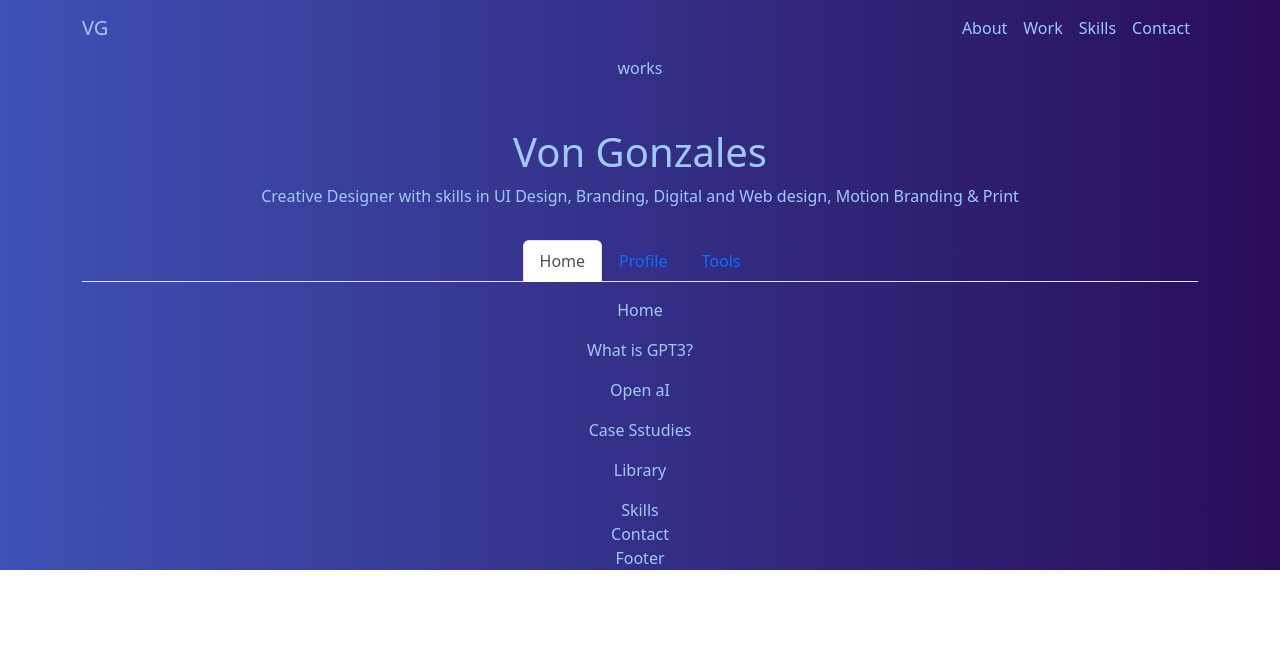
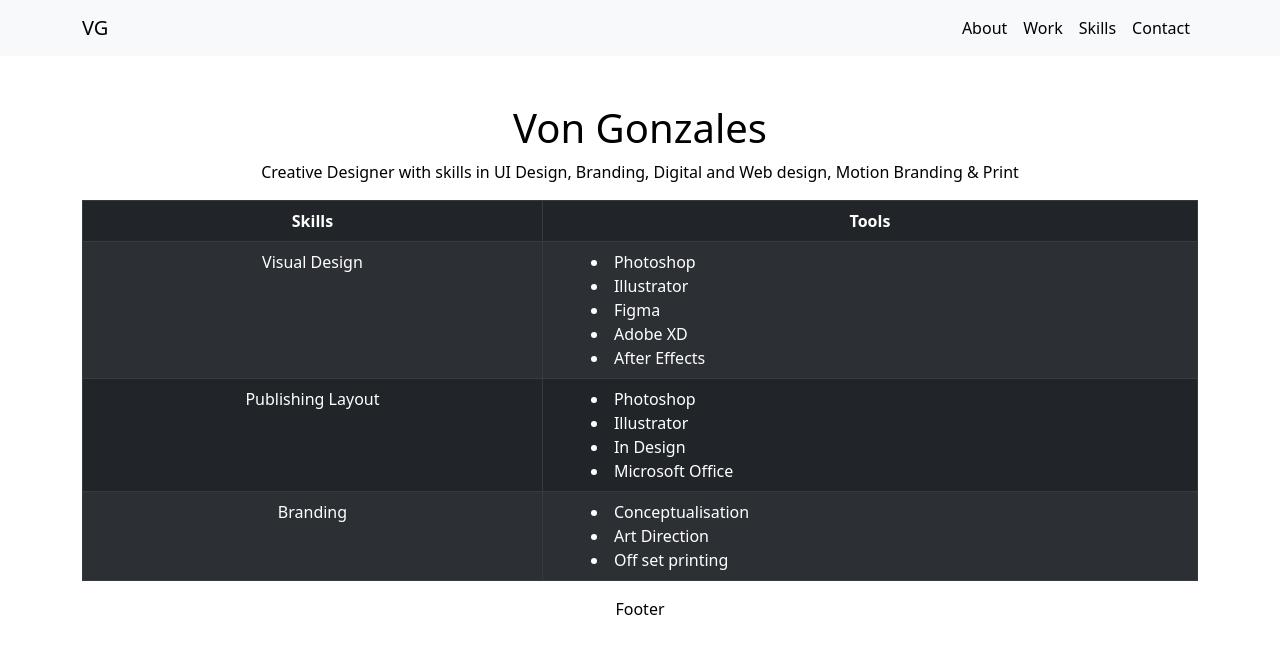
Before and after one commit to francesjgonzales/von-portfolio, a React (Create React App) app: page /skills in a window 1280 px wide. Shown: the top 654 px of the page. Built offline with nearby package versions, Linux system fonts and the light colour scheme.

Commit message:
added react router

```diff
--- a/package.json
+++ b/package.json
@@ -10,6 +10,7 @@
     "react": "^18.2.0",
     "react-bootstrap": "^2.7.0",
     "react-dom": "^18.2.0",
+    "react-router-dom": "^6.6.1",
     "react-scripts": "5.0.1",
     "web-vitals": "^2.1.4"
   },
--- a/src/App.css
+++ b/src/App.css
@@ -10,8 +10,9 @@
 }
 
 body {
+  color: var(--color-text)!important;
   background: var(--color-bg);
-  color: var(--color-text)!important;
+
 }
 
 a {
--- a/src/App.js
+++ b/src/App.js
@@ -1,20 +1,44 @@
 import React from 'react';
-import { Works, Contact, Footer, Header, Skills } from './containers';
-import { Navbar, About } from './components';
+import { Works, Skills, Contact, Footer, Header } from './containers';
+import { About } from './components';
 import './App.css';
 import 'bootstrap/dist/css/bootstrap.min.css';
-
+import { Route, Routes, Link } from "react-router-dom";
+import { Container, Nav, Navbar } from 'react-bootstrap';
 
 const App = () => {
   return (
-    <div className='App gradient__bg'>
-      <Navbar />
-      <Works />
+    <div className='App'>
+      <>
+      <Navbar collapseOnSelect expand="lg" bg="light">
+      <Container>
+        <Navbar.Brand href="/home">VG</Navbar.Brand>
+        <Navbar.Toggle aria-controls="responsive-navbar-nav" />
+        <Navbar.Collapse className=" justify-content-end" id="responsive-navbar-nav">
+          <Nav>
+            <Nav.Link as={Link} to="/about">About</Nav.Link>
+            <Nav.Link  as={Link} to="/works">Work</Nav.Link>
+            <Nav.Link  as={Link} to="/skills">Skills</Nav.Link>
+            <Nav.Link  as={Link} to="/contact">Contact</Nav.Link>
+            {/* <Nav.Link eventKey={2} href="#memes">
+              Dank memes
+            </Nav.Link> */}
+          </Nav>
+        </Navbar.Collapse>
+      </Container>
+    </Navbar>
       <Header />
-      <About />
-      <Skills />
-      <Contact />
+      <Routes>
+        {/* <Route path="/header" element={ <Header /> }/> */}
+        <Route path="/about" element={ <About /> }/>
+        <Route path="/works" element={ <Works /> }/>
+        <Route path="/skills" element={ <Skills /> }/>
+        <Route path="/contact" element={ <Contact /> }/>
+      </Routes>
+      {/* <Skills /> */}
+
       <Footer />
+    </>
     </div>
 
   )
--- a/src/components/about/About.jsx
+++ b/src/components/about/About.jsx
@@ -2,46 +2,103 @@ import React from 'react'
 import { Container } from 'react-bootstrap';
 import Tab from 'react-bootstrap/Tab';
 import Tabs from 'react-bootstrap/Tabs';
+import Table from 'react-bootstrap/Table';
+
 
 const Experience = () => (
-    <>
-      <p><a href="#home">Home</a></p>
-      <p><a href="#wgpt3">What is GPT3?</a></p>
-      <p><a href="#possibility">Open aI</a></p>
-      <p><a href="#features">Case Sstudies</a></p>
-      <p><a href="#blog">Library</a></p>
-    </>
+  <Table striped bordered hover variant="light">
+  <thead>
+    <tr>
+      <th>Job Position</th>
+      <th>Company</th>
+      <th>Date</th>
+    </tr>
+  </thead>
+  <tbody>
+    <tr>
+      <td>Visual Designer</td>
+      <td>Adaptsmedia  |  Singapore</td>
+      <td>2022 - Present</td>
+    </tr>
+    <tr>
+      <td>Senior Creative Designer - <em>Head of Creative Studio</em></td>
+      <td>Xpress Print Pte Ltd  |  Singapore</td>
+      <td>2006 - 2022</td>
+    </tr>
+    <tr>
+      <td>DTP Artist / Jr. Graphic Designer</td>
+      <td>Xpress Media  |  Philippines</td>
+      <td>2004 - 2006</td>
+    </tr>
+    <tr>
+      <td>Trainee - DTP Artist</td>
+      <td>Xpress Media  |  Philippines</td>
+      <td>2005 - 2006</td>
+    </tr>
+    <tr>
+      <td>Layout Artist</td>
+      <td>J & R Printing Co. Inc  |  Philippines</td>
+      <td>2003 - 2004</td>
+    </tr>
+  </tbody>
+</Table>
 )
 
 const Skills = () => (
-    <>
-      <p>skills</p>
-    </>
-  )
-
-const Tools= () => (
-    <>
-      <p>Tools used</p>
-    </>
-  )
+  <Table striped bordered hover variant="light">
+    <thead>
+      <tr>
+        <th>Skills</th>
+        <th>Tools</th>
+      </tr>
+    </thead>
+    <tbody>
+      <tr>
+        <td>Visual Design</td>
+        <td className='text-start ps-5'>
+          <li>Photoshop</li>
+          <li>Illustrator</li>
+          <li>Figma</li>
+          <li>Adobe XD</li>
+          <li>After Effects</li>
+        </td>
+      </tr>
+      <tr>
+        <td>Publishing Layout</td>
+        <td className='text-start ps-5'>
+          <li>Photoshop</li>
+          <li>Illustrator</li>
+          <li>In Design</li>
+          <li>Microsoft Office</li>
+        </td>
+      </tr>
+      <tr>
+      <td>Branding</td>
+        <td className='text-start ps-5'>
+          <li>Conceptualisation</li>
+          <li>Art Direction</li>
+          <li>Off set printing</li>
+        </td>
+      </tr>
+    </tbody>
+  </Table>
+);
 
 const About = () => {
   /* const [key, setKey] = useState('home'); */
   return (
     <Container className='mt-3'>
       <Tabs
-                defaultActiveKey="home"
+        defaultActiveKey="Experience"
         id="controlled-tab-example"
         className="mb-3 justify-content-center"
       >
-                <Tab eventKey="home" title="Home">
+        <Tab eventKey="Experience" title="Experience">
+
           <Experience />
         </Tab>
-                <Tab eventKey="profile" title="Profile">
+        <Tab eventKey="skills" title="Skills">
           <Skills />
-                </Tab>
-                <Tab eventKey="tools" title="Tools">
-                    <Tools />
         </Tab>
       </Tabs>
     </Container>
--- a/src/components/index.js
+++ b/src/components/index.js
@@ -1,3 +1,3 @@
 export { default as Form } from './form/Form';
-export { default as Navbar } from './navbar/Navbar';
+/* export { default as Navbar } from './navbar/Navbar'; */
 export { default as About } from './about/About';
--- a/src/components/navbar/Navbar.jsx
+++ /dev/null
@@ -1,43 +0,0 @@
-import Container from 'react-bootstrap/Container';
-import Nav from 'react-bootstrap/Nav';
-import Navbar from 'react-bootstrap/Navbar';
-/* import NavDropdown from 'react-bootstrap/NavDropdown'; */
-
-const CollapsibleNavbar = () => {
-  return (
-    <Navbar collapseOnSelect expand="lg">
-      <Container>
-        <Navbar.Brand href="#home">VG</Navbar.Brand>
-        <Navbar.Toggle aria-controls="responsive-navbar-nav" />
-        <Navbar.Collapse className="justify-content-end" id="responsive-navbar-nav">
-          {/* <Nav className="me-auto">
-            <Nav.Link href="#features">Features</Nav.Link>
-            <Nav.Link href="#pricing">Pricing</Nav.Link>
-            <NavDropdown title="Dropdown" id="collasible-nav-dropdown">
-              <NavDropdown.Item href="#action/3.1">Action</NavDropdown.Item>
-              <NavDropdown.Item href="#action/3.2">
-                Another action
-              </NavDropdown.Item>
-              <NavDropdown.Item href="#action/3.3">Something</NavDropdown.Item>
-              <NavDropdown.Divider />
-              <NavDropdown.Item href="#action/3.4">
-                Separated link
-              </NavDropdown.Item>
-            </NavDropdown>
-          </Nav> */}
-          <Nav>
-            <Nav.Link href="#header">About</Nav.Link>
-            <Nav.Link href="#deets">Work</Nav.Link>
-            <Nav.Link href="#deets">Skills</Nav.Link>
-            <Nav.Link href="#deets">Contact</Nav.Link>
-            {/* <Nav.Link eventKey={2} href="#memes">
-              Dank memes
-            </Nav.Link> */}
-          </Nav>
-        </Navbar.Collapse>
-      </Container>
-    </Navbar>
-  );
-}
-
-export default CollapsibleNavbar;
--- a/src/containers/skills/Skills.jsx
+++ b/src/containers/skills/Skills.jsx
@@ -1,8 +1,49 @@
-import React from 'react'
+import React from 'react';
+import Table from 'react-bootstrap/Table';
+
 
 const Skills = () => {
   return (
-    <div>Skills</div>
+    <div className='container'>
+      <Table striped bordered hover variant="dark">
+        <thead>
+          <tr>
+            <th>Skills</th>
+            <th>Tools</th>
+          </tr>
+        </thead>
+        <tbody>
+          <tr>
+            <td>Visual Design</td>
+            <td className='text-start ps-5'>
+              <li>Photoshop</li>
+              <li>Illustrator</li>
+              <li>Figma</li>
+              <li>Adobe XD</li>
+              <li>After Effects</li>
+            </td>
+          </tr>
+          <tr>
+            <td>Publishing Layout</td>
+            <td className='text-start ps-5'>
+              <li>Photoshop</li>
+              <li>Illustrator</li>
+              <li>In Design</li>
+              <li>Microsoft Office</li>
+            </td>
+          </tr>
+          <tr>
+            <td>Branding</td>
+            <td className='text-start ps-5'>
+              <li>Conceptualisation</li>
+              <li>Art Direction</li>
+              <li>Off set printing</li>
+            </td>
+          </tr>
+        </tbody>
+      </Table>
+    </div>
+
   )
 }
 
--- a/src/containers/works/Works.jsx
+++ b/src/containers/works/Works.jsx
@@ -1,9 +1,24 @@
 import React from 'react';
 import './works.css';
+import Button from 'react-bootstrap/Button';
+import Card from 'react-bootstrap/Card';
+
 
 const Works = () => {
   return (
-    <div>works</div>
+    <div className='container'>
+      <Card style={{ width: '18rem' }}>
+      <Card.Img variant="top" src="holder.js/100px180" />
+      <Card.Body>
+        <Card.Title>Card Title</Card.Title>
+        <Card.Text>
+          Some quick example text to build on the card title and make up the
+          bulk of the card's content.
+        </Card.Text>
+        <Button variant="primary">Go somewhere</Button>
+      </Card.Body>
+    </Card>
+    </div>
   );
 }
 
--- a/src/index.css
+++ b/src/index.css
@@ -6,10 +6,10 @@
   --gradient-text: linear-gradient(89.97deg, #AE67FA 1.84%, #F49867 102.67%);
   --gradient-bar: linear-gradient(103.22deg, #AE67FA -13.86%, #F49867 99.55%);
 
-  --color-bg: #040C18;
+  --color-bg: #e9edf4;
   --color-footer : #031B34;
-  --color-text: #9ecaff;
-  --color-subtext: #FF8A71;
+/*   --color-text: #05264f;
+  --color-subtext: #FF8A71; */
 }
 
 /* body {
--- a/src/index.js
+++ b/src/index.js
@@ -1,7 +1,16 @@
 import React from 'react';
 import ReactDOM from 'react-dom';
-
 import App from './App';
 import './index.css';
+import { BrowserRouter } from 'react-router-dom';
 
-ReactDOM.render(<App />, document.getElementById('root'));
+/* ReactDOM.render(<App />, document.getElementById('root')); */
+
+const root = ReactDOM.createRoot(document.getElementById("root"))
+root.render(
+    <React.StrictMode>
+        <BrowserRouter>
+        <App />
+        </BrowserRouter>
+    </React.StrictMode>
+)
```
Also changed, not shown: src/components/navbar/navbar.css (deleted), 2 other files (tests, documents, lock files or other folders). Lines whose indentation alone changed are shown as unchanged.
